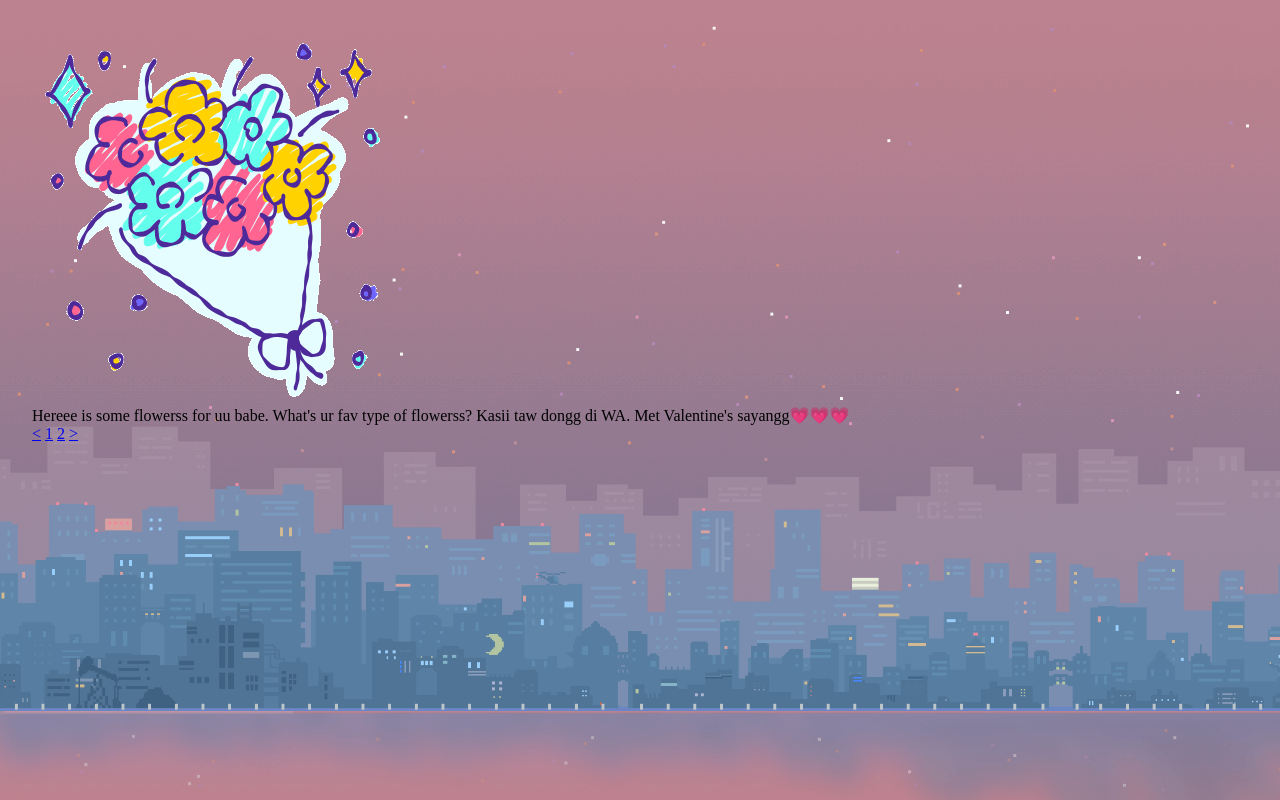
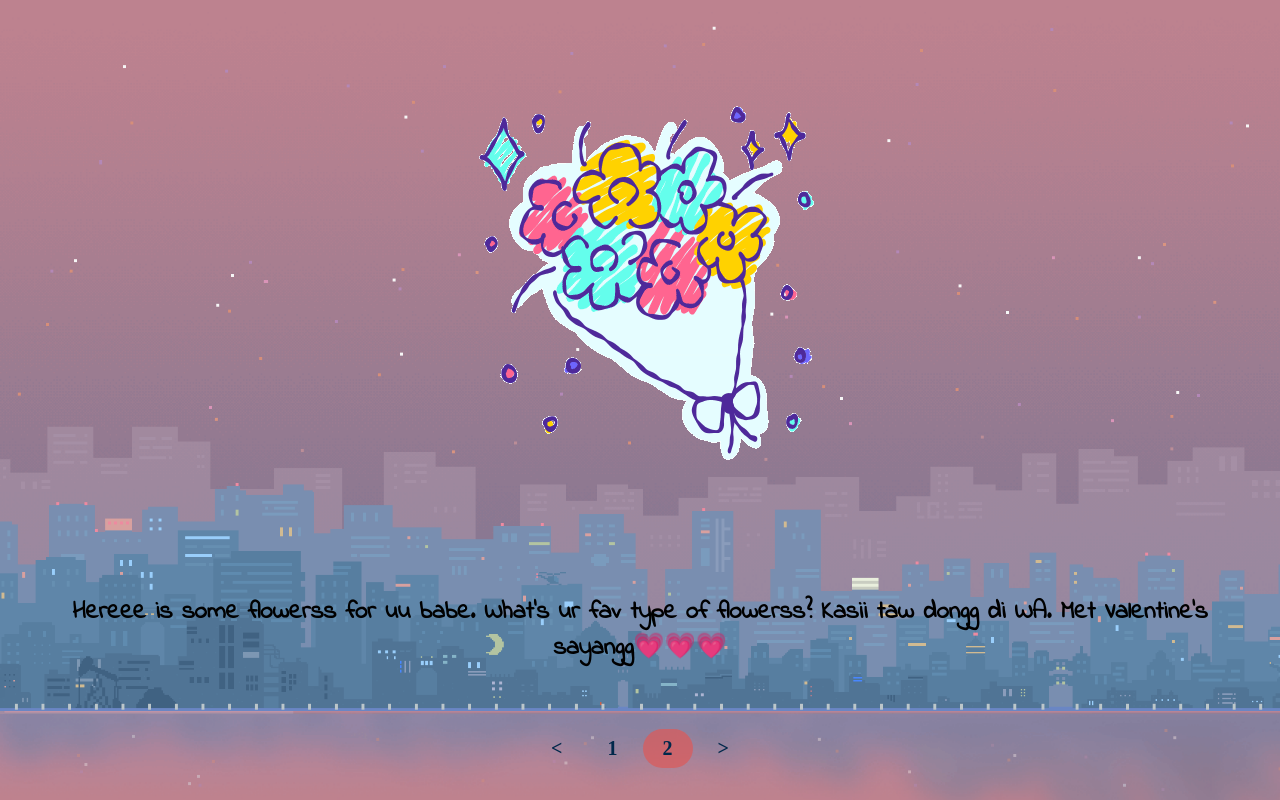
Before and after one commit to vinadsa/repo, a plain HTML site: page page2.html in a window 1280 px wide. Drawn offline with Linux system fonts and the light colour scheme; a web font is replaced by a local one.

Commit message:
Update style.css

```diff
--- a/style.css
+++ b/style.css
@@ -52,11 +52,13 @@
     font-size: 1.25rem;
     outline: none;
     border: none;
-    background-color: #f8fafc;
-    border-radius: 5px;
+    background-color: #f89393;
+    border-radius: 50px;
     box-shadow: 5px 5px 10px rgba(0, 0, 0, 0.1);
     cursor: pointer;
-    transition: 0.3s;
+    transition: 0.2s;
+    font-family: "Indie Flower", cursive;
+    font-weight: bolder;
   }
 
   .btn:hover {
@@ -81,4 +83,45 @@ h1 {
     position: relative;
     top: 100px;
     font-family: 'Honk', system-ui;
+    text-align: center;
+    font-size: 50px;
 }
+
+.pages {
+  text-align: center;
+  font-size: 20px;
+  position: relative;
+  font-weight: bolder;
+}
+.pages a {
+  color: rgb(0, 40, 75);
+  text-decoration: none;
+  padding: 8px 20px;
+  display: inline-block;
+}
+.pages a.active {
+  background-color: hsla(0, 66%, 61%, 0.719);
+  font-weight: bolder;
+  border-radius: 50px;
+}
+.pages a:hover:not(.active) {
+  background-color: rgb(168, 168, 168);
+  border-radius: 50px;
+  opacity: 0.7;
+}
+
+.image {
+  display: block;
+  margin: auto;
+  position: relative;
+}
+p {
+  font-size: 25px;
+  font-family: "Indie Flower", cursive;
+  font-weight: bolder;
+  margin: auto;
+  padding-left: 20px;
+  padding-right: 20px;
+  text-align: center;
+  position: relative;
+}
```
